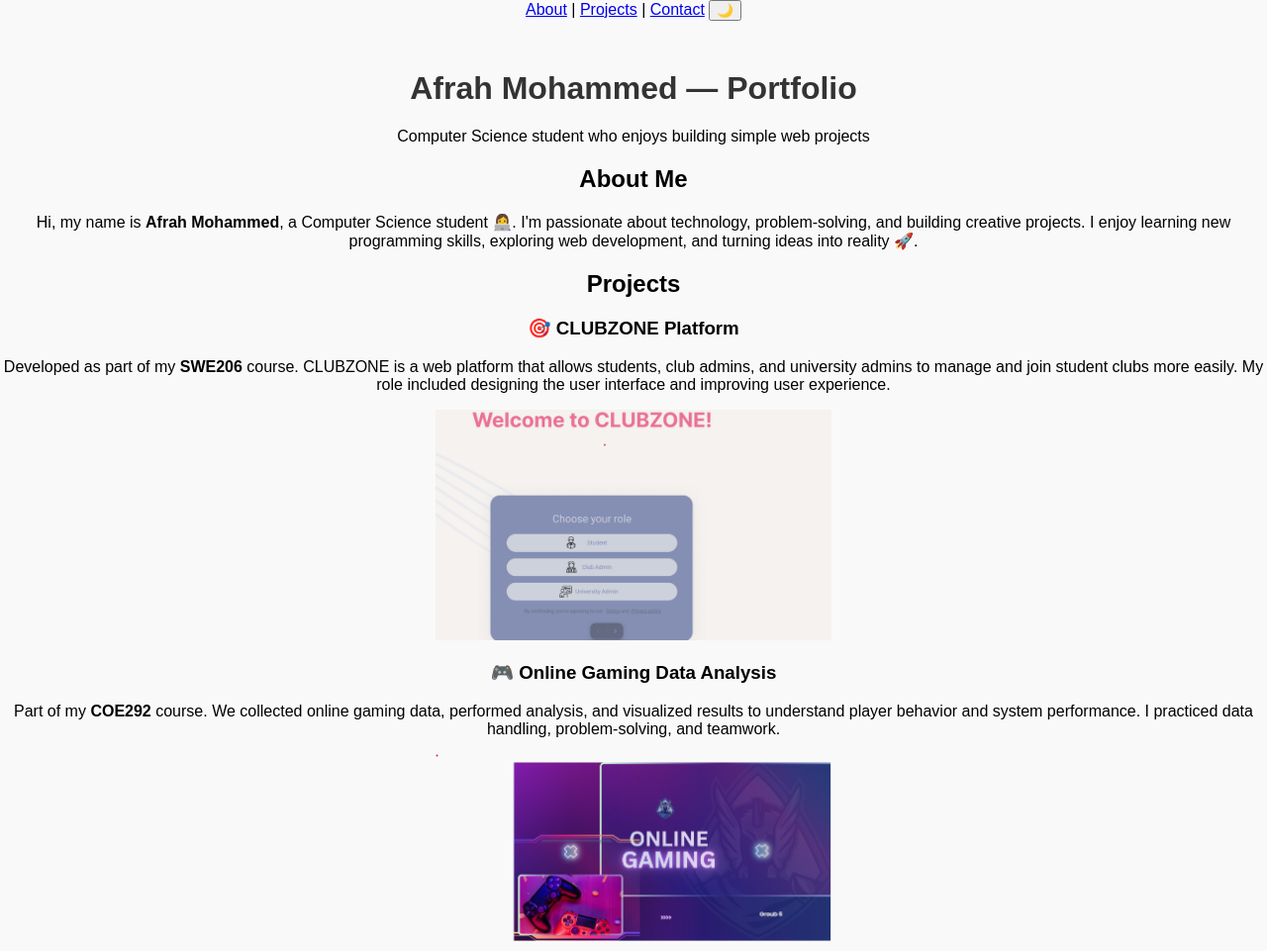
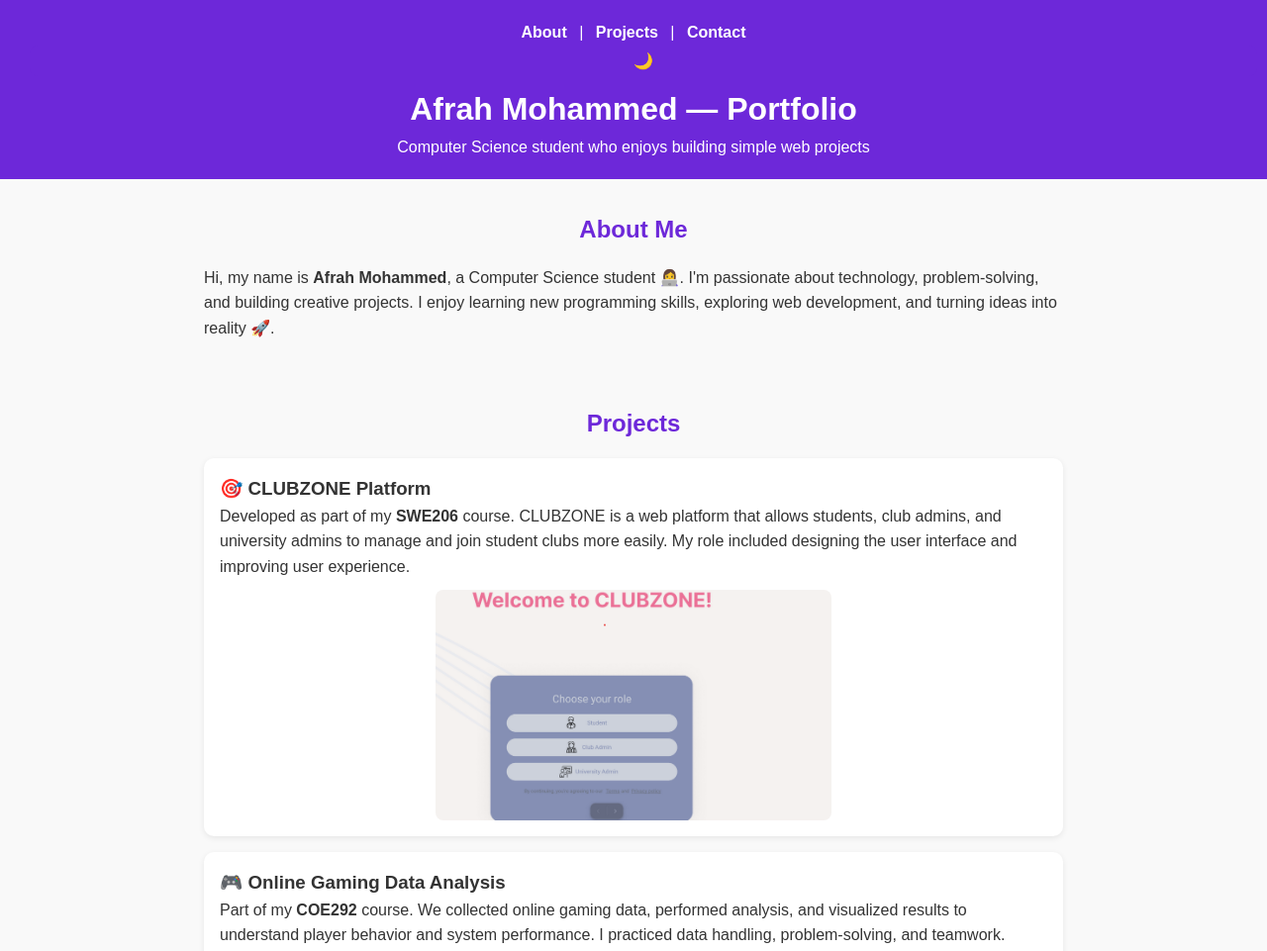
Before and after one commit to Afrah-F/assignment-1, a plain HTML site: page index.html in a window 1280 px wide. Shown: the top 961 px of the page at 99% size. Drawn offline with Linux system fonts and the light colour scheme.

Commit message:
Update styles.css

```diff
--- a/css/styles.css
+++ b/css/styles.css
@@ -1,12 +1,120 @@
+
+* { box-sizing: border-box; margin: 0; padding: 0; }
+
+
 body {
-    font-family: Arial, sans-serif;
-    margin: 0;
-    padding: 0;
-    text-align: center;
-    background-color: #f9f9f9;
+  font-family: Arial, sans-serif;
+  line-height: 1.6;
+  background: #f9f9f9;
+  color: #333;
 }
 
-h1 {
-    color: #333;
-    margin-top: 50px;
+
+header {
+  background: #6d28d9;
+  color: #fff;
+  padding: 20px;
+  text-align: center;
 }
+header nav {
+  margin-bottom: 8px;
+}
+header nav a {
+  color: #fff;
+  text-decoration: none;
+  margin: 0 8px;
+  font-weight: bold;
+}
+header nav a:hover { text-decoration: underline; }
+
+
+#themeToggle {
+  margin-left: 10px;
+  padding: 6px 10px;
+  border: none;
+  border-radius: 8px;
+  cursor: pointer;
+}
+
+
+section {
+  padding: 32px 16px;
+  max-width: 900px;
+  margin: auto;
+}
+h2 {
+  color: #6d28d9;
+  text-align: center;
+  margin-bottom: 16px;
+}
+
+
+#projects article {
+  background: #fff;
+  border-radius: 10px;
+  padding: 16px;
+  margin-bottom: 16px;
+  box-shadow: 0 2px 6px rgba(0,0,0,.08);
+}
+#projects img {
+  width: 100%;
+  max-width: 400px;
+  display: block;
+  margin: 10px auto 0;
+  border-radius: 8px;
+}
+
+
+form {
+  display: grid;
+  gap: 12px;
+  max-width: 520px;
+  margin: auto;
+}
+input, textarea, button {
+  width: 100%;
+  padding: 10px 12px;
+  border-radius: 8px;
+  border: 1px solid #ccc;
+  font-size: 16px;
+}
+button {
+  background: #6d28d9;
+  color: #fff;
+  border: none;
+  cursor: pointer;
+}
+button:hover { background: #5b21b6; }
+
+
+
+
+
+#backToTop {
+  display: none;
+  position: fixed;
+  right: 18px;
+  bottom: 18px;
+  z-index: 99;
+  width: 44px;
+  height: 44px;
+  border-radius: 50%;
+  border: none;
+  background: #6d28d9;
+  color: #fff;
+  font-size: 18px;
+  cursor: pointer;
+  box-shadow: 0 6px 18px rgba(0,0,0,.15);
+}
+#backToTop:hover { background: #5b21b6; }
+
+
+.dark-mode body { background: #0f1222; color: #e8e9ff; }
+.dark-mode header { background: #1b1f35; }
+.dark-mode h2 { color: #a58bff; }
+.dark-mode #projects article { background: #1b1f35; box-shadow: 0 2px 8px rgba(0,0,0,.25); }
+.dark-mode input, .dark-mode textarea {
+  background: #0f1222; color: #e8e9ff; border-color: #333a;
+}
+.dark-mode button { background: #8b5cf6; }
+.dark-mode #backToTop { background: #8b5cf6; }
```
